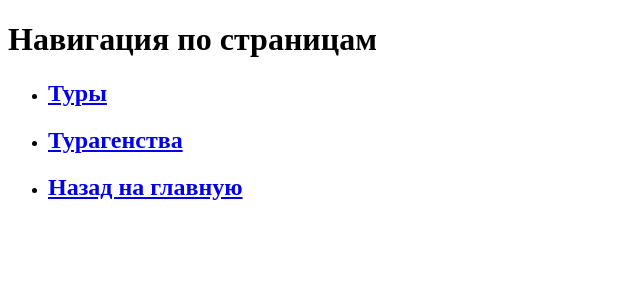
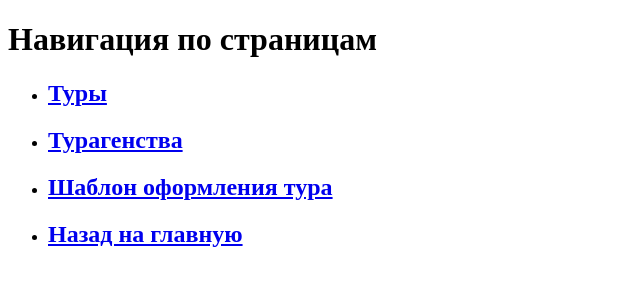
Before and after one commit to zer0reaction/django, a Django app: page /navigator in a window 1280 px wide. Shown: the top 300 px of the page, without its empty margins (0-640 px from the left). Run offline with Django 5.2, Linux system fonts and the light colour scheme.

Commit message:
Add preparation template

```diff
--- a/web_Hello_var_26/firstapp_var_26/templates/navigator.html
+++ b/web_Hello_var_26/firstapp_var_26/templates/navigator.html
@@ -15,6 +15,9 @@
         <h2><a href="/agencies">Турагенства</a></h2>
       </li>
       <li>
+        <h2><a href="/preparation">Шаблон оформления тура</a></h2>
+      </li>
+      <li>
         <h2><a href="/">Назад на главную</a></h2>
       </li>
     </ul>
--- a/web_Hello_var_26/firstapp_var_26/views.py
+++ b/web_Hello_var_26/firstapp_var_26/views.py
@@ -57,3 +57,6 @@ def agencies(request):
     ]
 
     return render(request, "agencies.html", context={"agencies": agencies})
+
+def preparation(request):
+    return render(request, "preparation.html")
--- a/web_Hello_var_26/web_Hello_var_26/urls.py
+++ b/web_Hello_var_26/web_Hello_var_26/urls.py
@@ -25,5 +25,6 @@ urlpatterns = [
     path('navigator', views.navigator),
     re_path(r'^[Tt]ours?$', views.tours),
     re_path(r'^[Aa]gencies$', views.agencies),
+    re_path(r'^[Pp]reparation$', views.preparation),
     path('admin/', admin.site.urls),
 ]
```
